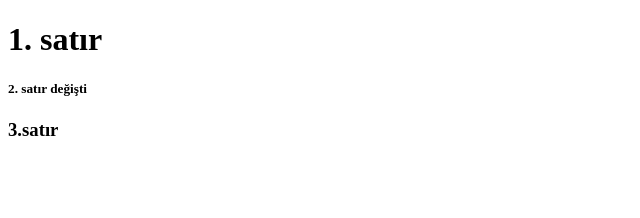
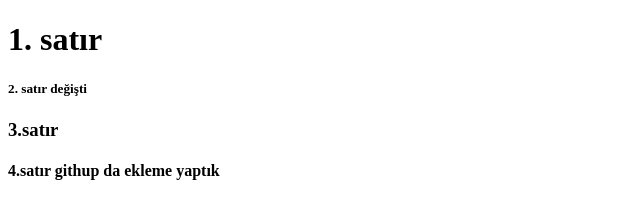
Before and after one commit to emrah24dgn/WebDevGitDeneme, a plain HTML site: page index.html in a window 1280 px wide. Shown: the whole page, without its empty margins (0-640 px from the left). Drawn offline with Linux system fonts and the light colour scheme.

Commit message:
Update index.html

```diff
--- a/index.html
+++ b/index.html
@@ -8,5 +8,6 @@
     <h1>1. satır</h1>
 <h5>2. satır değişti</h5>
 <h3>3.satır</h3>
+<h4>4.satır githup da ekleme yaptık</h4>
   </body>
 </html>
```
